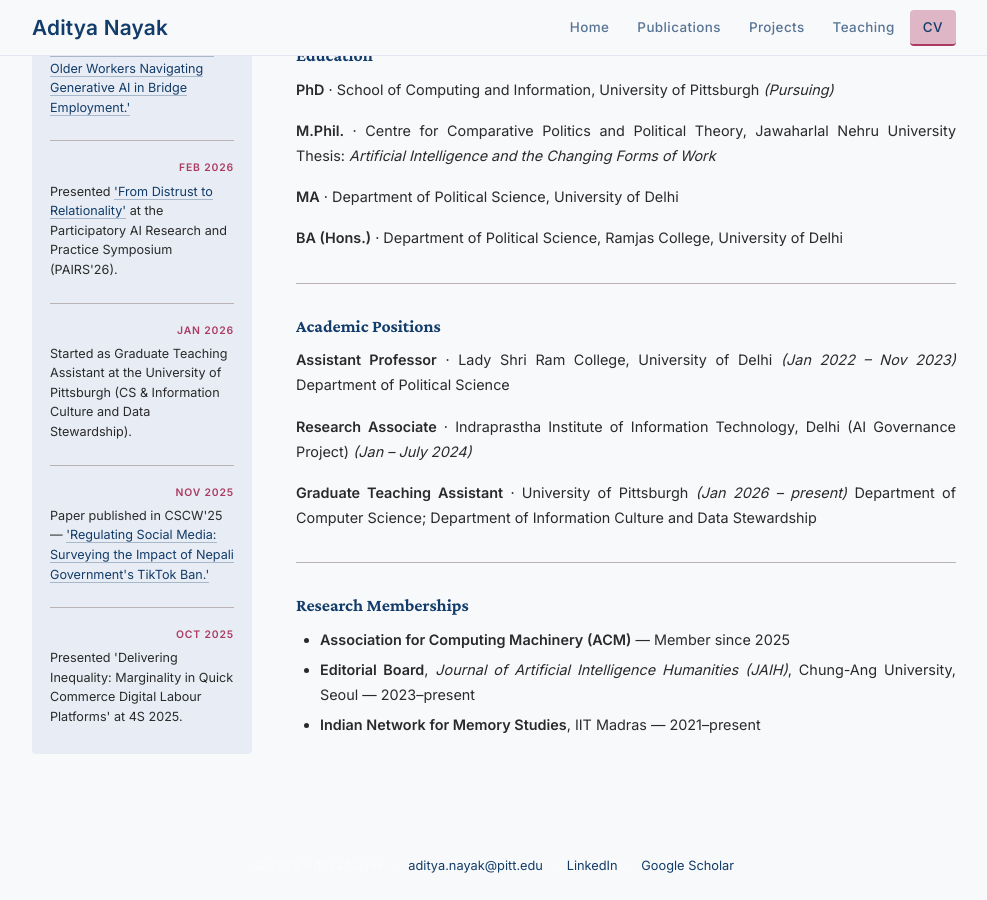
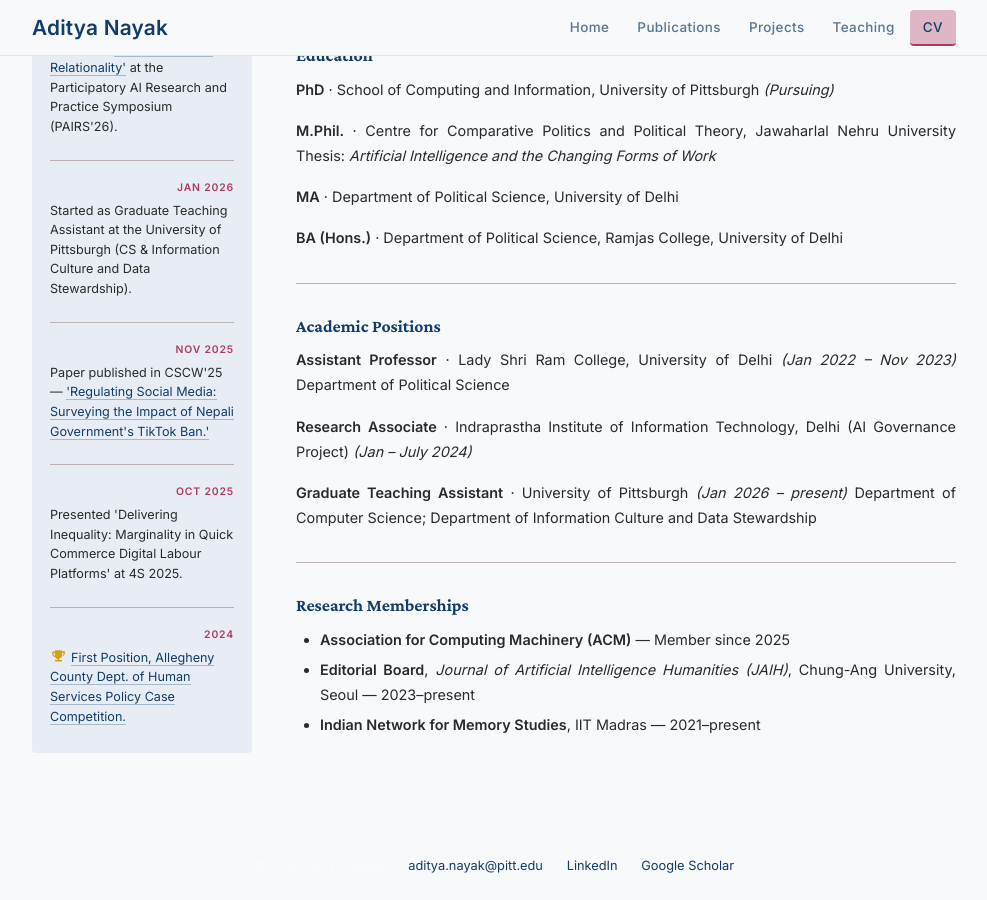
Before and after one commit to adityanayak-info/adityanayak-info.github.io, a Jekyll site: the page built from cv.md, in a window 1280 px wide and 900 px high, scrolled down 1220 px. Shown: the whole window, without its empty margins (146-1133 px from the left). Built offline with Jekyll 4.4.1, drawn with Linux system fonts in a browser that asks for light colours.

Commit message:
Refactor news.yml for date formatting and new entries
Updated date formatting and added new news items with links in YAML.

```diff
--- a/_data/news.yml
+++ b/_data/news.yml
@@ -2,26 +2,30 @@
 # RECENT UPDATES / NEWS
 # ============================================================
 # Add new items at the TOP of the list.
-# "link" and "link_text" are optional — remove them if not needed.
+# Links go inline in "text" using <a href='...'> with SINGLE quotes,
+# since the YAML string itself uses double quotes.
 # ============================================================
 
-- date: Oct 2026
+- date: "Oct 2026"
   text: "Upcoming paper at AIES-26 <a href='https://doi.org/10.48550/arXiv.2608.17099' target='_blank' rel='noopener'>'Appearing Legitimate is Not Enough: Interrogating Synthetic Agents in Representational Processes through a Participatory Design Lens'</a>"
 
-- date: Oct 2026
+- date: "Oct 2026"
   text: "Organizing open panel at 4S 2026: 'From Barriers to Bridges: Infrastructuring AI Literacy for Civic Inclusion.'"
 
-- date: June 2026
+- date: "June 2026"
   text: "New paper published at CHIWORK 2026: <a href='https://doi.org/10.1145/3808045.3808070' target='_blank' rel='noopener'>'Concerns and Strategic Responses of Older Workers Navigating Generative AI in Bridge Employment.'</a>"
 
-- date: Feb 2026
+- date: "Feb 2026"
   text: "Presented <a href='https://www.pairs.site/' target='_blank' rel='noopener'>'From Distrust to Relationality'</a> at the Participatory AI Research and Practice Symposium (PAIRS'26)."
 
-- date: Jan 2026
+- date: "Jan 2026"
   text: "Started as Graduate Teaching Assistant at the University of Pittsburgh (CS & Information Culture and Data Stewardship)."
 
-- date: Nov 2025
+- date: "Nov 2025"
   text: "Paper published in CSCW'25 — <a href='https://doi.org/10.1145/3757648' target='_blank' rel='noopener'>'Regulating Social Media: Surveying the Impact of Nepali Government's TikTok Ban.'</a>"
 
-- date: Oct 2025
+- date: "Oct 2025"
   text: "Presented 'Delivering Inequality: Marginality in Quick Commerce Digital Labour Platforms' at 4S 2025."
+
+- date: "2024"
+  text: "<span><svg xmlns='http://www.w3.org/2000/svg' viewBox='0 0 24 24' fill='#D4A017' width='17' height='17' style='display:inline-block;vertical-align:-3px;margin-right:4px'><path d='M19 5h-2V3H7v2H5c-1.1 0-2 .9-2 2v1c0 2.55 1.92 4.63 4.39 4.94.63 1.5 1.98 2.63 3.61 2.96V17H7v2h10v-2h-4v-2.1c1.63-.33 2.98-1.46 3.61-2.96C19.08 11.63 21 9.55 21 7V6c0-1.1-.9-2-2-2zM7 10.82C5.84 10.4 5 9.3 5 8V7h2v3.82zm12-2.82c0 1.3-.84 2.4-2 2.82V7h2v1z'/></svg></span><a href='https://www.sci.pitt.edu/news/sci-phd-student-wins-allegheny-county-competition-supporting-refugees' target='_blank' rel='noopener'>First Position, Allegheny County Dept. of Human Services Policy Case Competition.</a>"
```
